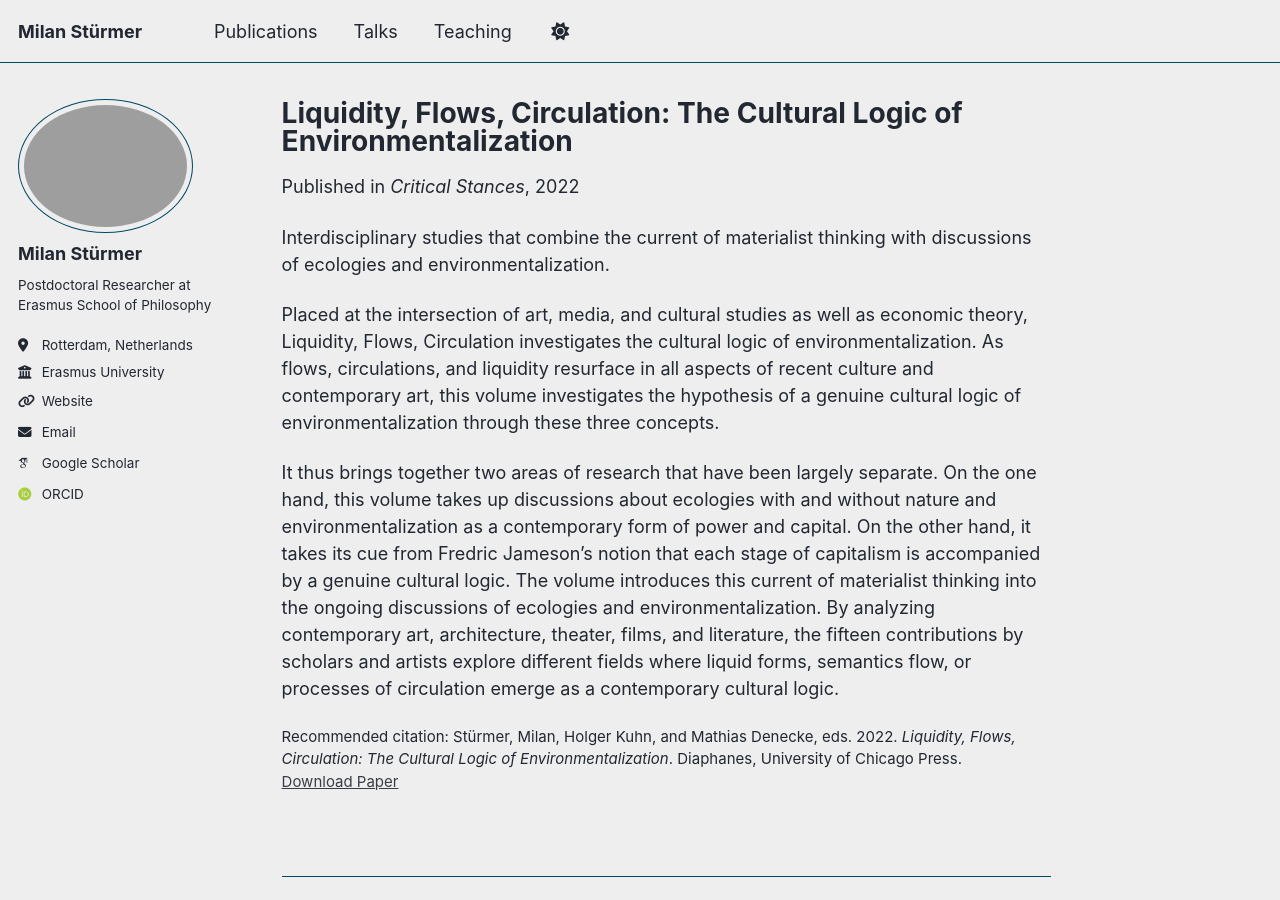
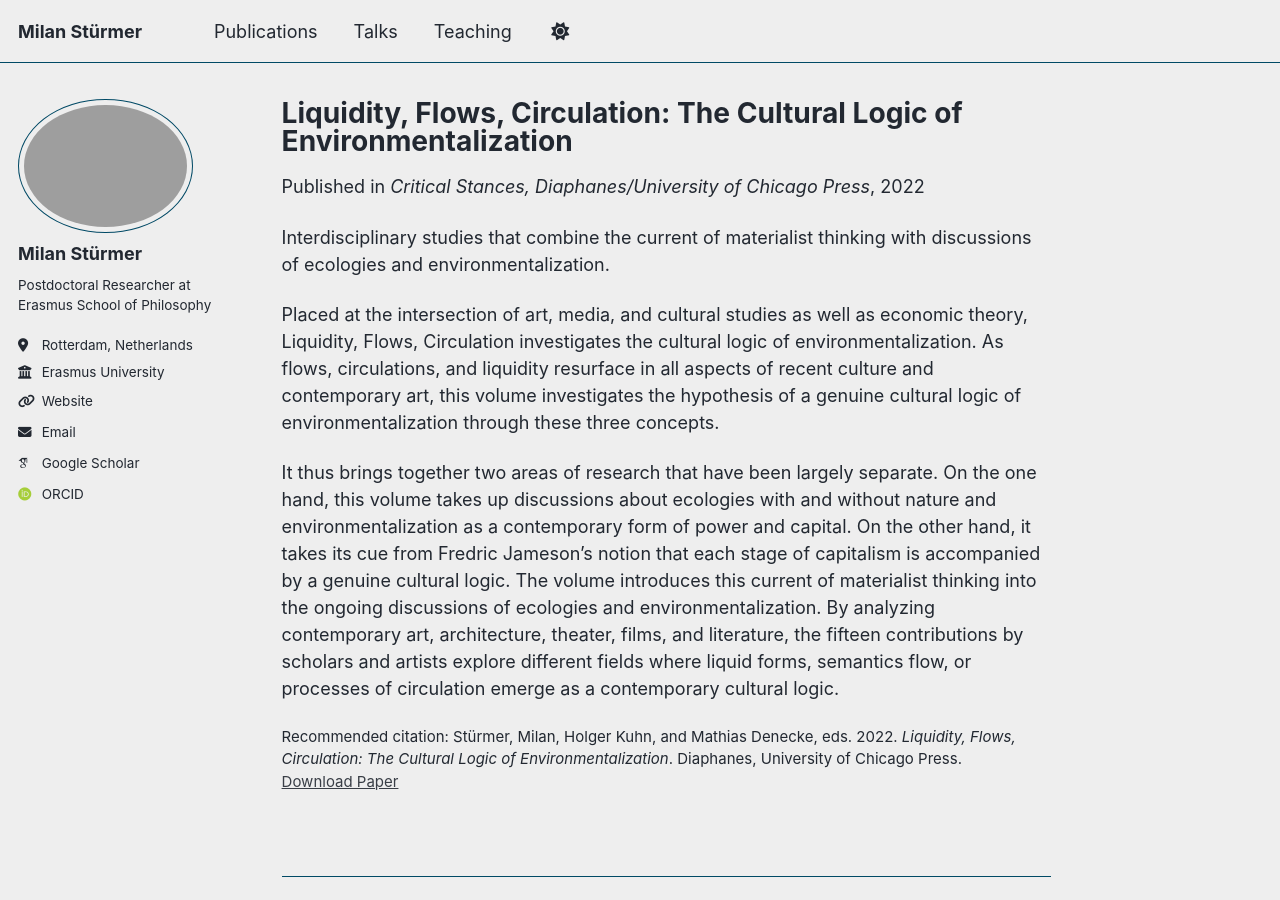
Before and after one commit to milanstuermer/milanstuermer.github.io, a Jekyll site: the page built from _publications/2022-liqudity-book.md, in a window 1280 px wide and 900 px high. Built offline with Jekyll 4.4.1, drawn with Linux system fonts in a browser that asks for light colours; some web fonts are replaced; a script that is not in the unit is left out.

Commit message:
Update 2022-liqudity-book.md

```diff
--- a/_publications/2022-liqudity-book.md
+++ b/_publications/2022-liqudity-book.md
@@ -5,7 +5,7 @@ category: book
 permalink: /publication/2022-liqudity-book
 excerpt: "Placed at the intersection of art, media, and cultural studies as well as economic theory, this edited volume investigates the cultural logic of environmentalization. As flows, circulations, and liquidity resurface in all aspects of recent culture and contemporary art, we investigate the hypothesis of a genuine cultural logic of environmentalization through these three concepts."
 date: 2022-01-01
-venue: "Critical Stances"
+venue: "Critical Stances, Diaphanes/University of Chicago Press"
 header:
   teaser: /images/cover/cover_liquidity.jpg
 paperurl: "https://press.uchicago.edu/ucp/books/book/distributed/L/bo184793407.html"
```
